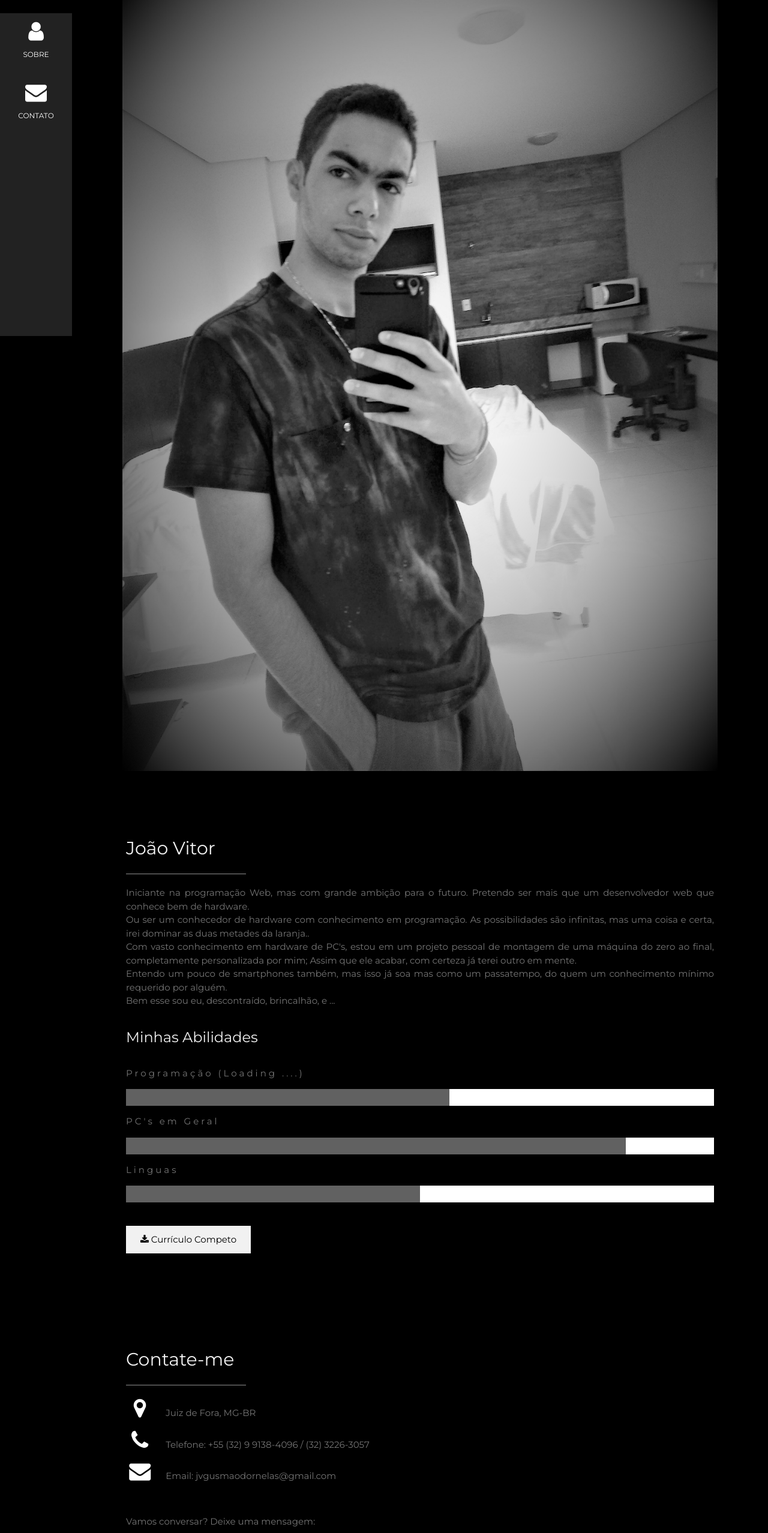
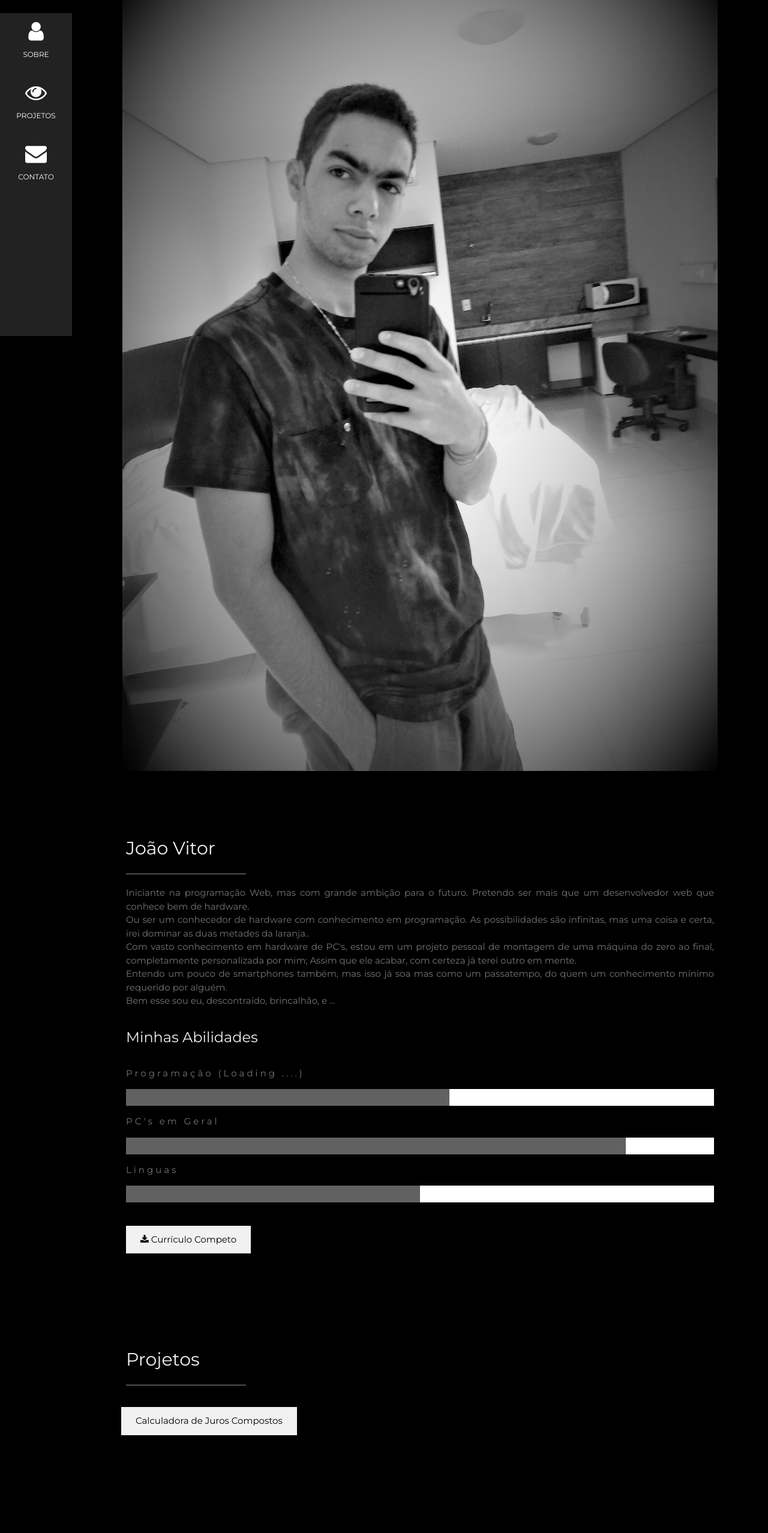
Before and after one commit to JVitorGusmao/Sobre_mim, a plain HTML site: page index.html in a window 1280 px wide. Shown: the part 240-2795 px from the top of the page at 60% size. Drawn offline with nearby package versions, Linux system fonts and the light colour scheme.

Commit message:
Update index.html

```diff
--- a/index.html
+++ b/index.html
@@ -24,27 +24,33 @@ body, h1,h2,h3,h4,h5,h6 {font-family: "Montserrat", sans-serif}
     <i class="fa fa-user w3-xxlarge"></i>
     <p>SOBRE</p>
   </a>
+  <a href="#photos" class="w3-bar-item w3-button w3-padding-large w3-hover-black">
+    <i class="fa fa-eye w3-xxlarge"></i>
+    <p>PROJETOS</p>
+  </a>
   <a href="#contact" class="w3-bar-item w3-button w3-padding-large w3-hover-black">
     <i class="fa fa-envelope w3-xxlarge"></i>
     <p>CONTATO</p>
   </a>
 </nav>
+
 <div class="w3-top w3-hide-large w3-hide-medium" id="myNavbar">
   <div class="w3-bar w3-black w3-opacity w3-hover-opacity-off w3-center w3-small">
     <a href="#" class="w3-bar-item w3-button" style="width:25% !important">INÍCIO</a>
     <a href="#about" class="w3-bar-item w3-button" style="width:25% !important">SOBRE</a>
-    <a href="#photos" class="w3-bar-item w3-button" style="width:25% !important">FOTOS</a>
+    <a href="#photos" class="w3-bar-item w3-button" style="width:25% !important">PROJETOS</a>
     <a href="#contact" class="w3-bar-item w3-button" style="width:25% !important">CONTATO</a>
   </div>
 </div>
+
+
 <div class="w3-padding-large" id="main">
   <header class="w3-container w3-padding-32 w3-center w3-black" id="home">
-    <h1 class="w3-jumbo"><span class="w3-hide-small">Eu</span> João Vitor.</h1>
+    <h1 class="w3-jumbo"><span class="w3-hide-small">I'm</span> João Vitor.</h1>
     <p>Programador Web e Técnico em Manutenção de PC's.</p>
     <img src=".\Imagens\Avatar.jpg" alt="boy" class="w3-image" width="992" height="1108">
   </header>
 
-  <!-- About Section -->
   <div class="w3-content w3-justify w3-text-grey w3-padding-64" id="about">
     <h2 class="w3-text-light-grey">João Vitor</h2>
     <hr style="width:200px" class="w3-opacity">
@@ -67,13 +73,29 @@ body, h1,h2,h3,h4,h5,h6 {font-family: "Montserrat", sans-serif}
     <div class="w3-white">
       <div class="w3-dark-grey" style="height:28px;width:50%"></div>
     </div><br>
-    <form action="https://drive.google.com/file/d/0By6ybkxl200md1RDYzhqWlVWY2c/view?usp=sharing" method="GET" target="_blank">
+
+       <form action="https://drive.google.com/file/d/0By6ybkxl200md1RDYzhqWlVWY2c/view?usp=sharing" method="GET" target="_blank">
     <button class="w3-button w3-light-grey w3-padding-large w3-section"  >
       <i class="fa fa-download" ></i> Currículo Competo
     </button>
     </form>
   </div>
-  <div class="w3-padding-64 w3-content w3-text-grey" id="contact">
+
+  <div class="w3-padding-64 w3-content" id="photos">
+    <h2 class="w3-text-light-grey">Projetos</h2>
+    <hr style="width:200px" class="w3-opacity">
+
+    <div class="w3-row-padding" style="margin:0 -16px">
+      <form action="https://drive.google.com/file/d/0By6ybkxl200md1RDYzhqWlVWY2c/view?usp=sharing" method="GET" target="_blank">
+    <button class="w3-button w3-light-grey w3-padding-large w3-section"  >
+      <i  ></i> Calculadora de Juros Compostos
+    </button>
+    </form>
+    </div>
+
+  </div>
+
+   <div class="w3-padding-64 w3-content w3-text-grey" id="contact">
     <h2 class="w3-text-light-grey">Contate-me</h2>
     <hr style="width:200px" class="w3-opacity">
 
```
